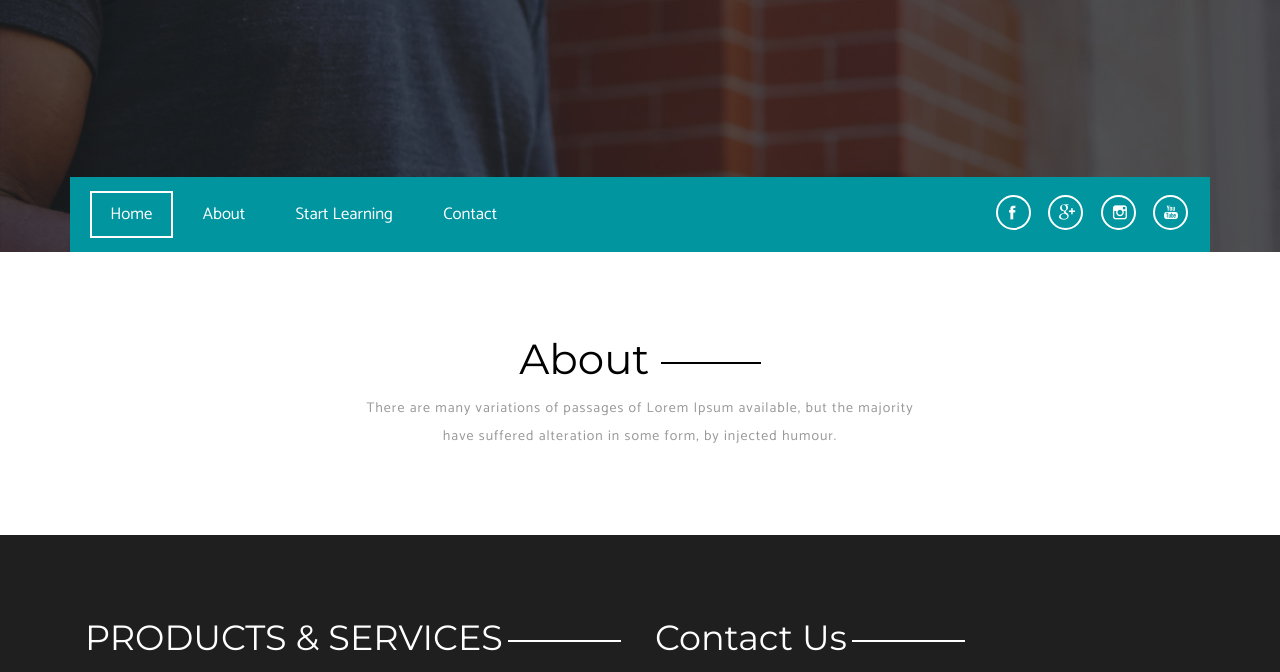
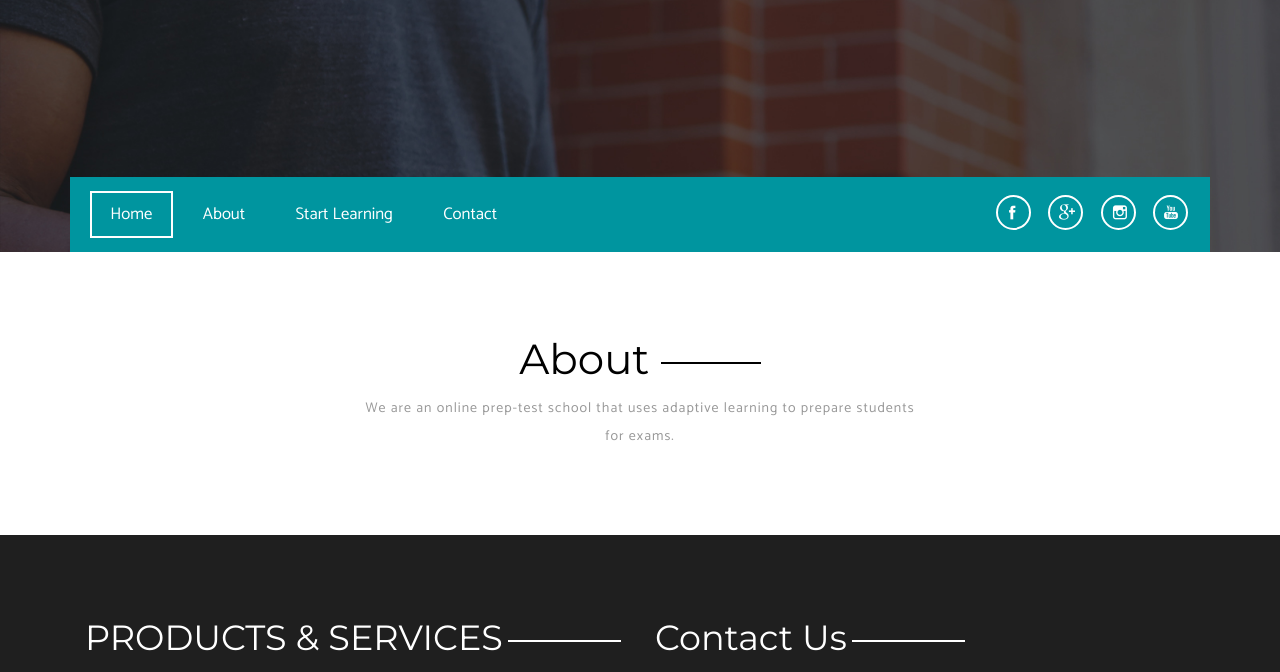
Before and after one commit to JuliusNM/academic, a plain HTML site: page about.html in a window 1280 px wide. Shown: the part 98-770 px from the top of the page. Drawn offline with Linux system fonts and the light colour scheme.

Commit message:
Update about.html

```diff
--- a/about.html
+++ b/about.html
@@ -144,7 +144,7 @@ Smartphone Compatible web template, free webdesigns for Nokia, Samsung, LG, Sony
 				<div class="container">
 				<div class="about-head">
 					<h2>About</h2>
-					<p> There are many variations of passages of Lorem Ipsum available, but the majority have suffered alteration in some form, by injected humour.</p>
+					<p> We are an online prep-test school that uses adaptive learning to prepare students for exams.</p>
 				</div>
 
 				</div>
```
